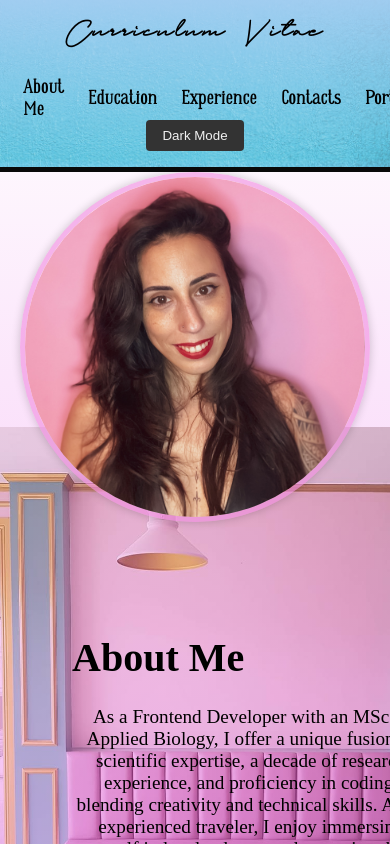
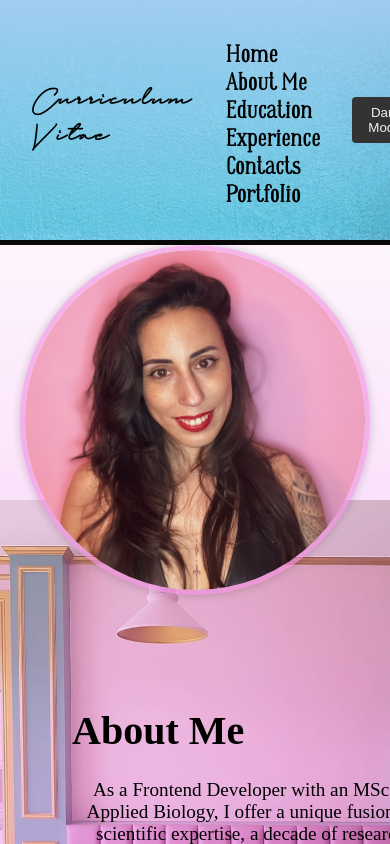
Before and after one commit to epicnessinha/my-cv, a React (Create React App) app: page /about in a window 390 px wide. Shown: the top 844 px of the page. Built offline with nearby package versions, Linux system fonts and the light colour scheme.

Commit message:
Media queries still with problems

```diff
--- a/src/components/Card/card.scss
+++ b/src/components/Card/card.scss
@@ -47,7 +47,6 @@ $job-item-paragraph-line-height: 1.5;
   }
 }
 
-
 @media screen and (max-width: 1024px) {
   .job-item {
     h3 {
--- a/src/components/Header/header.scss
+++ b/src/components/Header/header.scss
@@ -1,4 +1,3 @@
-// Header
 $header-bg-light: #fff;
 $header-bg-dark: black;
 $header-text-color-light: #000;
@@ -85,8 +84,6 @@ $dark-mode-button-hover-bg-active: #73cbf4;
     &.active {
       background-color: $dark-mode-button-bg-active;
       color: $dark-mode-button-text-color-active;
-
-
     }
 
     &:hover {
@@ -102,57 +99,21 @@ $dark-mode-button-hover-bg-active: #73cbf4;
     display: flex;
     align-items: center;
     margin-left: 15rem;
-  }
-}
 
-// For devices with a screen size between 768px and 1024px (Tablet)
-@media screen and (max-width: 1024px) {
-  .header {
-    padding: 2rem 1.5rem;
-    background-size: cover;
-
-    .nav-links {
+    @media screen and (max-width: 1024px) {
       margin-left: 5rem;
     }
-  }
-}
 
-// For devices with a screen size between 480px and 768px (Small Tablet or Large Mobile)
-@media screen and (max-width: 768px) {
-  .header {
-    flex-direction: column;
-    padding: 2rem 1rem;
-    background-size: cover;
 
-    h1 {
-      margin-bottom: 1rem;
+    @media screen and (max-width: 768px) {
+      margin-left: 0;
+      margin-top: 1rem;
+      flex-direction: column;
+      align-items: flex-start;
     }
 
-    .nav-links {
-      margin-left: 0;
-      margin-top: 1rem;
-    }
-  }
-}
 
-// For devices with a screen size smaller than 480px (Mobile)
-@media screen and (max-width: 480px) {
-  .header {
-    padding: 1rem;
-    background-size: cover;
-
-    h1 {
-      font-size: 1.5rem;
-    }
-
-    a,
-    .nav-link-dark {
-      font-size: 1.2rem;
-      margin-left: 0.5rem;
-      margin-right: 1rem;
-    }
-
-    .nav-links {
+    @media screen and (max-width: 480px) {
       margin-top: 0.5rem;
     }
   }
--- a/src/styles/home.scss
+++ b/src/styles/home.scss
@@ -70,11 +70,39 @@ $home-container-paragraph-line-height: 1.5;
       letter-spacing: 1px;
     }
   }
-}
 
-// For devices with a screen size between 768px and 1024px (Tablet)
-@media screen and (max-width: 1024px) {
-  .home-container {
+  // For devices with a screen size smaller than 480px (Mobile)
+  @media screen and (max-width: 479px) {
+    .text-content {
+      padding: 1rem;
+
+      h1 {
+        font-size: 2rem;
+      }
+
+      p {
+        font-size: 0.75rem;
+      }
+    }
+  }
+
+  // For devices with a screen size between 480px and 767px (Small Tablet or Large Mobile)
+  @media screen and (min-width: 480px) and (max-width: 767px) {
+    .text-content {
+      padding: 4rem;
+
+      h1 {
+        font-size: 2.5rem;
+      }
+
+      p {
+        font-size: 0.875rem;
+      }
+    }
+  }
+
+  // For devices with a screen size between 768px and 1023px (Tablet)
+  @media screen and (min-width: 768px) and (max-width: 1023px) {
     .text-content {
       padding: 8rem;
 
@@ -88,37 +116,3 @@ $home-container-paragraph-line-height: 1.5;
     }
   }
 }
-
-// For devices with a screen size between 480px and 768px (Small Tablet or Large Mobile)
-@media screen and (max-width: 768px) {
-  .home-container {
-    .text-content {
-      padding: 4rem;
-
-      h1 {
-        font-size: 2.5rem;
-      }
-
-      p {
-        font-size: 0.875rem;
-      }
-    }
-  }
-}
-
-// For devices with a screen size smaller than 480px (Mobile)
-@media screen and (max-width: 480px) {
-  .home-container {
-    .text-content {
-      padding: 2rem;
-
-      h1 {
-        font-size: 2rem;
-      }
-
-      p {
-        font-size: 0.75rem;
-      }
-    }
-  }
-}
```
Also changed, not shown: src/components/AboutMe/aboutMe.scss (+1 -8 lines), src/components/Contacts/contacts.scss (+0 -9 lines).
